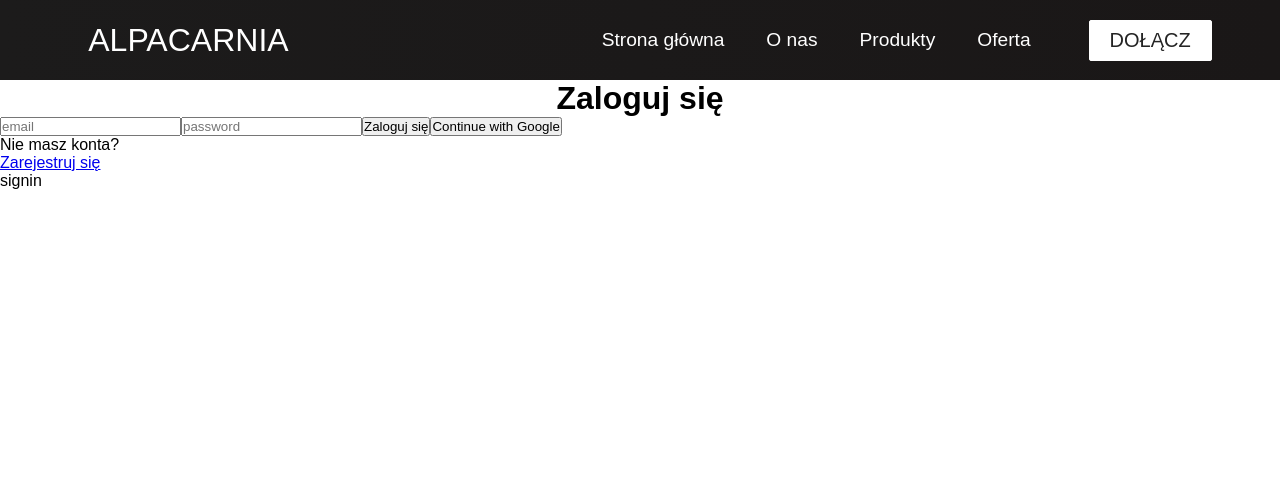
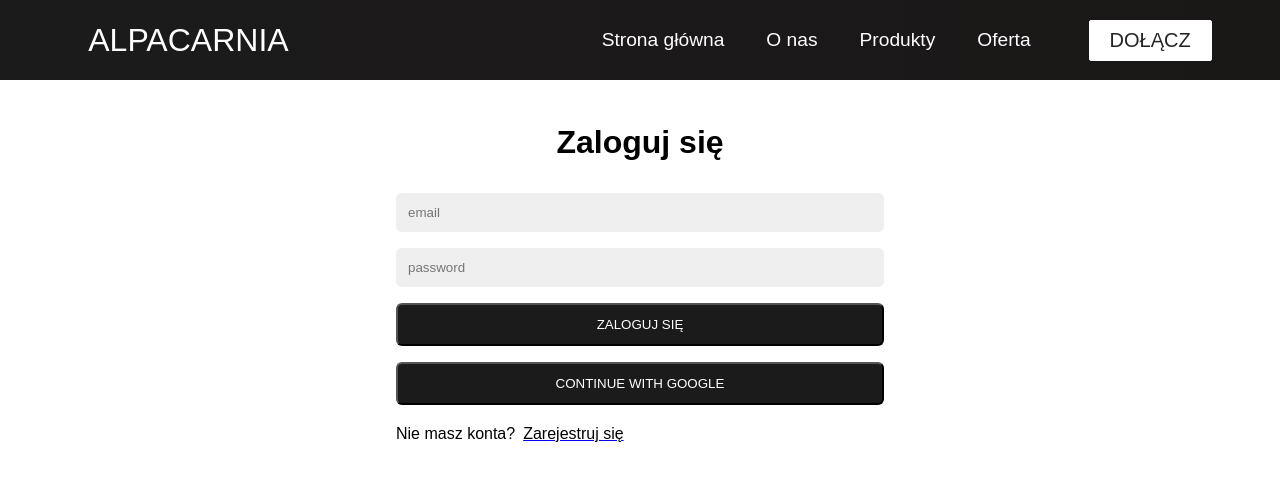
Before and after one commit to RobertSternal/alpacarnia-vite, a React (Create React App) app in the folder frontend/src/: page /sign-in in a window 1280 px wide. Shown: the top 480 px of the page. Built offline with nearby package versions, Linux system fonts and the light colour scheme; no server answers; the HTML template or start-up script is replaced by a standard one.

Commit message:
login/signup frontend

```diff
--- a/frontend/src/components/Navbar.css
+++ b/frontend/src/components/Navbar.css
@@ -73,6 +73,14 @@
 
 .menu-icon {
   display: none;
+}
+
+.navbar-img {
+  border-radius: 999px;
+  width: 32px;
+  height: 32px;
+  object-fit: cover;
+  background-color: #fff;
 }
 
 @media screen and (max-width: 960px) {
--- a/frontend/src/components/Navbar.jsx
+++ b/frontend/src/components/Navbar.jsx
@@ -80,7 +80,11 @@ function Navbar() {
           </ul>
           <Link to="/profile">
             {currentUser ? (
-              <img src={currentUser.pfpicture} alt="profil" />
+              <img
+                src={currentUser.pfpicture}
+                alt="profil"
+                className="navbar-img"
+              />
             ) : (
               /*<img src={currentUser.pfpicture} alt="nieprofil" /> */
               <Button buttonStyle="btn-outline">DOŁĄCZ</Button>
--- /dev/null
+++ b/frontend/src/components/OAuth.css
@@ -0,0 +1,7 @@
+.oauth-button {
+  background-color: rgb(28, 27, 27);
+  color: white;
+  padding: 12px;
+  border-radius: 6px;
+  text-transform: uppercase;
+}
--- a/frontend/src/components/OAuth.jsx
+++ b/frontend/src/components/OAuth.jsx
@@ -40,7 +40,7 @@ export default function OAuth() {
     }
   };
   return (
-    <button onClick={handleClick} type="button">
+    <button onClick={handleClick} className="oauth-button" type="button">
       Continue with Google
     </button>
   );
--- a/frontend/src/components/ProfileComp.css
+++ b/frontend/src/components/ProfileComp.css
@@ -0,0 +1,56 @@
+.profile-title {
+  font-size: xx-large;
+  text-align: center;
+  margin: 32px 0;
+}
+input {
+  background-color: #efefef;
+  border: 1px;
+  padding: 12px;
+  border-radius: 6px;
+}
+.username {
+  border: 1px;
+  padding: 12px;
+  border-radius: 6px;
+}
+.profile-form {
+  display: flex;
+  flex-direction: column;
+  gap: 16px;
+}
+.profile-container {
+  padding: 12px;
+  max-width: 512px;
+  margin: 0 auto;
+}
+.update-button {
+  background-color: rgb(28, 27, 27);
+  color: white;
+  padding: 12px;
+  border-radius: 6px;
+  text-transform: uppercase;
+}
+.signup-button:hover {
+  opacity: 0.9;
+}
+.signup-button:disabled {
+  opacity: 0.75;
+}
+.red-buttons {
+  display: flex;
+  gap: 8px;
+  margin-top: 20px;
+}
+.signin-link-span {
+  color: black;
+}
+.profile-img {
+  border-radius: 999px;
+  height: 112px;
+  width: 112px;
+  object-fit: cover;
+  cursor: pointer;
+  align-self: center;
+  margin-top: 8px;
+}
--- a/frontend/src/components/ProfileComp.jsx
+++ b/frontend/src/components/ProfileComp.jsx
@@ -101,8 +101,8 @@ export default function ProfileComp() {
     }
   };
   return (
-    <div>
-      <h1>Profile</h1>
+    <div className="profile-container">
+      <h1 className="profile-title">Profile</h1>
       <form className="profile-form" onSubmit={handleSubmit}>
         <input
           type="file"
@@ -115,6 +115,7 @@ export default function ProfileComp() {
           onClick={() => fileRef.current.click()}
           src={formData.pfpicture || currentUser.pfpicture}
           alt="profil"
+          className="profile-img"
         />
         <p>
           {uploadError ? (
@@ -150,7 +151,7 @@ export default function ProfileComp() {
           id="password"
           onChange={handleChange}
         />
-        <button disabled={loading}>
+        <button disabled={loading} className="update-button">
           {loading ? "Ładowanie..." : "Zaktualizuj dane"}
         </button>
       </form>
--- a/frontend/src/components/SignInForm.css
+++ b/frontend/src/components/SignInForm.css
@@ -0,0 +1,47 @@
+.signup-title {
+  font-size: xx-large;
+  text-align: center;
+  margin: 32px 0;
+}
+input {
+  background-color: #efefef;
+  border: 1px;
+  padding: 12px;
+  border-radius: 6px;
+}
+.username {
+  border: 1px;
+  padding: 12px;
+  border-radius: 6px;
+}
+.signin-form {
+  display: flex;
+  flex-direction: column;
+  gap: 16px;
+}
+.signup-container {
+  padding: 12px;
+  max-width: 512px;
+  margin: 0 auto;
+}
+.signin-button {
+  background-color: rgb(28, 27, 27);
+  color: white;
+  padding: 12px;
+  border-radius: 6px;
+  text-transform: uppercase;
+}
+.signup-button:hover {
+  opacity: 0.9;
+}
+.signup-button:disabled {
+  opacity: 0.75;
+}
+.signup-link-div {
+  display: flex;
+  gap: 8px;
+  margin-top: 20px;
+}
+.signin-link-span {
+  color: black;
+}
--- a/frontend/src/components/SignInForm.jsx
+++ b/frontend/src/components/SignInForm.jsx
@@ -1,6 +1,7 @@
 import React, { useState } from "react";
 import "../App.css";
 import "./SignInForm.css";
+import "./OAuth.css";
 import { Link, useNavigate } from "react-router-dom";
 import { useDispatch, useSelector } from "react-redux";
 import {
@@ -69,12 +70,12 @@ function SignInForm() {
           className="password"
           onChange={handleChange}
         />
-        <button disabled={loading}>
+        <button disabled={loading} className="signin-button">
           {loading ? "Ładowanie..." : "Zaloguj się"}
         </button>
         <OAuth />
       </form>
-      <div className="signin-link">
+      <div className="signup-link-div">
         <p>Nie masz konta?</p>
         <Link to={"/sign-up"}>
           <span className="signin-link-span">Zarejestruj się</span>
--- a/frontend/src/components/SignUpForm.css
+++ b/frontend/src/components/SignUpForm.css
@@ -0,0 +1,47 @@
+.signup-title {
+  font-size: xx-large;
+  text-align: center;
+  margin: 32px 0;
+}
+input {
+  background-color: #efefef;
+  border: 1px;
+  padding: 12px;
+  border-radius: 6px;
+}
+.username {
+  border: 1px;
+  padding: 12px;
+  border-radius: 6px;
+}
+.signup-form {
+  display: flex;
+  flex-direction: column;
+  gap: 16px;
+}
+.signup-container {
+  padding: 12px;
+  max-width: 512px;
+  margin: 0 auto;
+}
+.signup-button {
+  background-color: rgb(28, 27, 27);
+  color: white;
+  padding: 12px;
+  border-radius: 6px;
+  text-transform: uppercase;
+}
+.signup-button:hover {
+  opacity: 0.9;
+}
+.signup-button:disabled {
+  opacity: 0.75;
+}
+.signin-link-div {
+  display: flex;
+  gap: 8px;
+  margin-top: 20px;
+}
+.signin-link-span {
+  color: black;
+}
--- a/frontend/src/components/SignUpForm.jsx
+++ b/frontend/src/components/SignUpForm.jsx
@@ -1,8 +1,9 @@
 import React, { useState } from "react";
 import "../App.css";
 import "./SignUpForm.css";
+import "./OAuth.css";
 import { Link, useNavigate } from "react-router-dom";
-import OAuth from "./OAuth"
+import OAuth from "./OAuth";
 
 function SignUpForm() {
   const [formData, setFormData] = useState({});
@@ -73,12 +74,12 @@ function SignUpForm() {
           className="password"
           onChange={handleChange}
         />
-        <button disabled={loading}>
+        <button disabled={loading} className="signup-button">
           {loading ? "Ładowanie..." : "Utwórz konto"}
         </button>
         <OAuth />
       </form>
-      <div className="signin-link">
+      <div className="signin-link-div">
         <p>Masz konto?</p>
         <Link to={"/sign-in"}>
           <span className="signin-link-span">Zaloguj się</span>
--- a/frontend/src/components/pages/SignIn.jsx
+++ b/frontend/src/components/pages/SignIn.jsx
@@ -6,7 +6,6 @@ export default function SignIn() {
   return (
     <>
       <SignInForm />
-      signin
     </>
   );
 }
```
Lines whose indentation alone changed are shown as unchanged.
